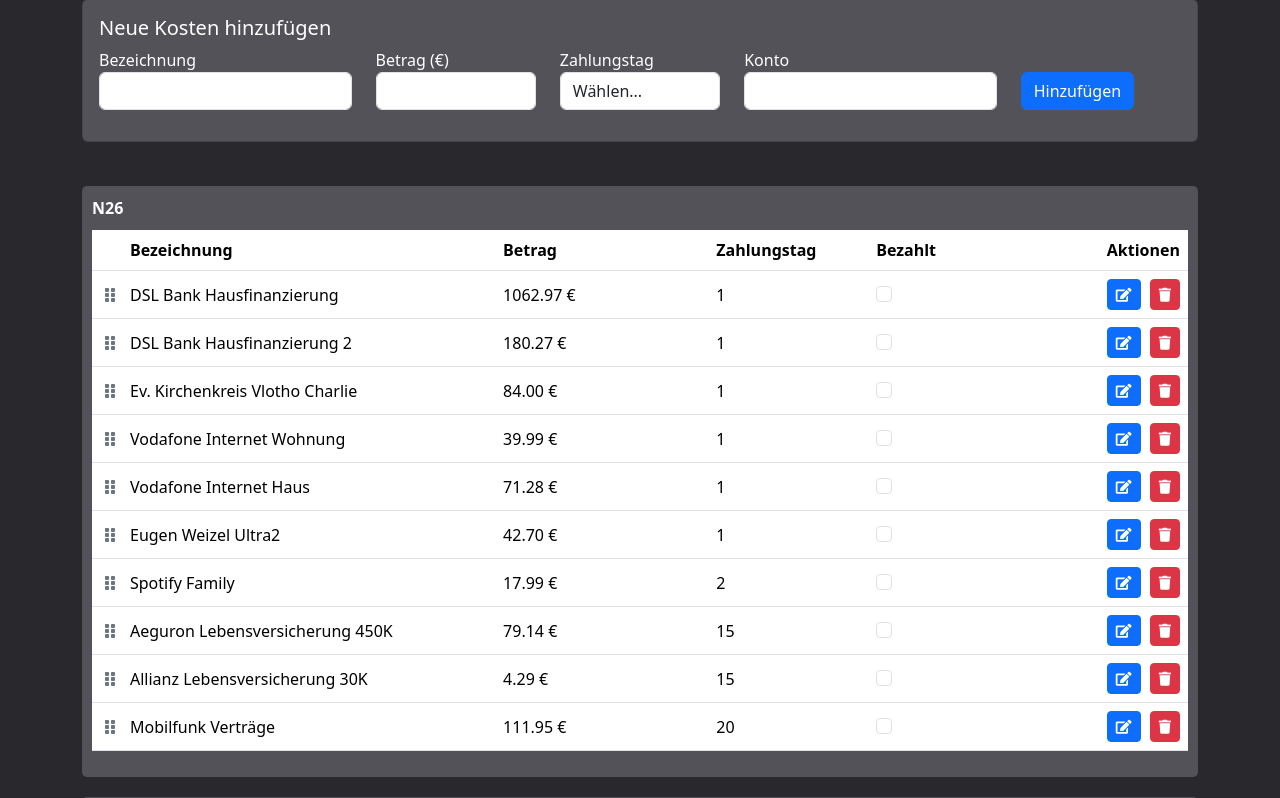
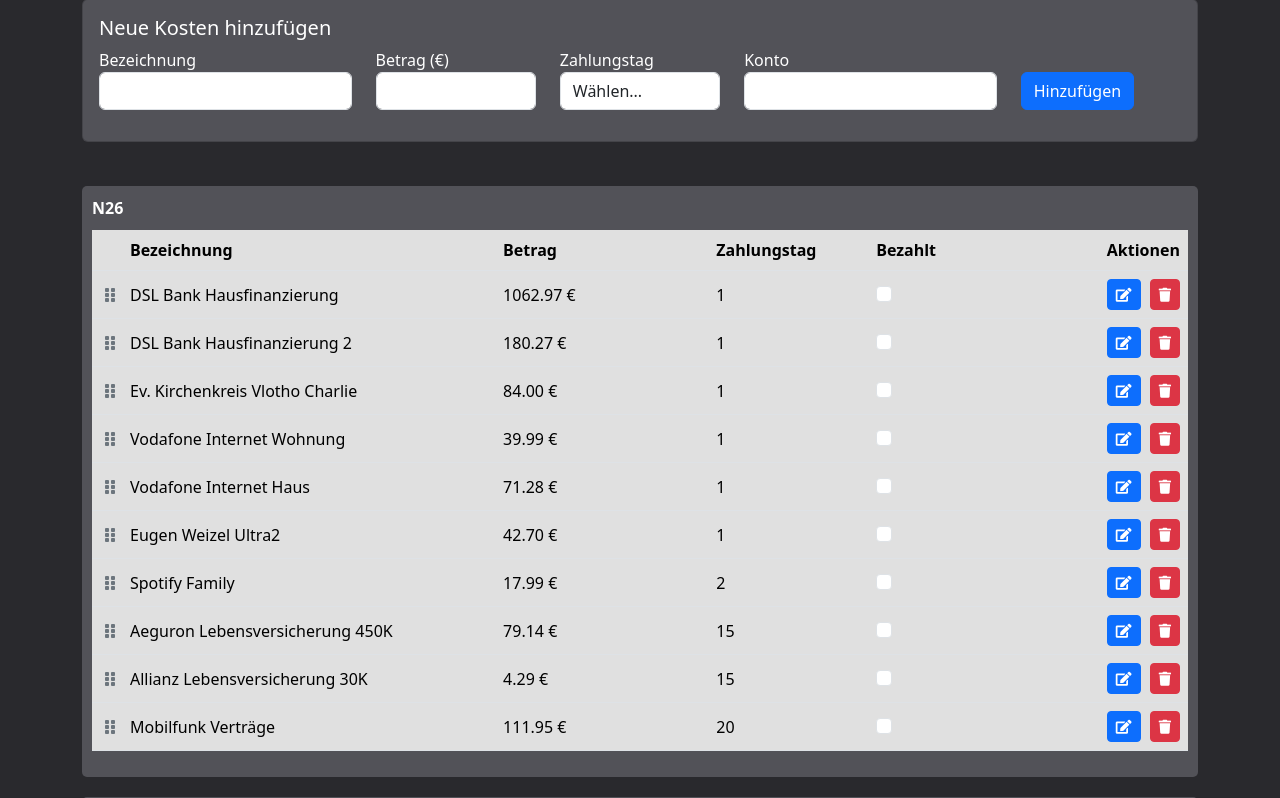
Before and after one commit to NovaRecords/Verwalco, a Flask app: page / in a window 1280 px wide. Shown: the part 127-925 px from the top of the page. Run offline with Flask 3, Linux system fonts and the light colour scheme; data comes from the database, SQL or seed files in the repository.

Commit message:
Update style.css

```diff
--- a/static/css/style.css
+++ b/static/css/style.css
@@ -30,6 +30,7 @@
 .table th, .table td {
     padding: 8px;
     vertical-align: middle;
+    background-color: #e0e0e0;
 }
 .col-bezeichnung { width: 35%; }
 .col-betrag { width: 20%; }
```
